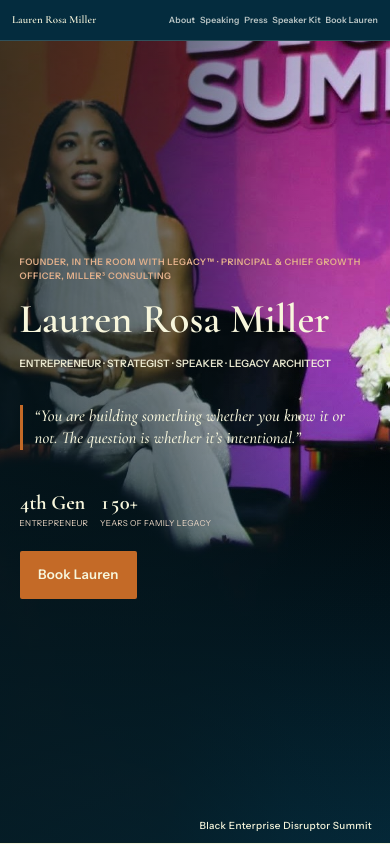
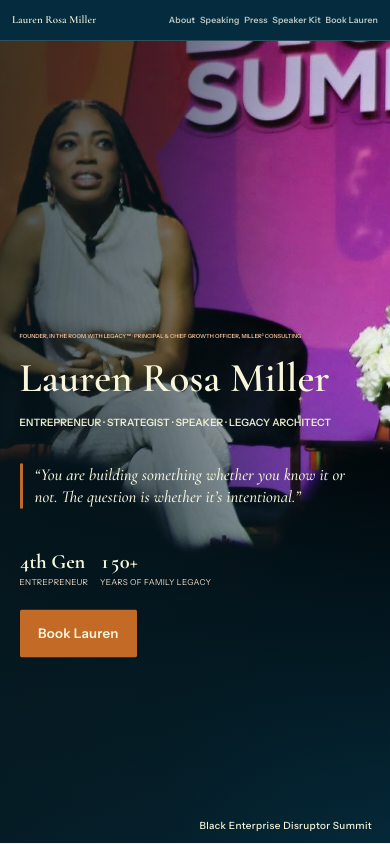
Before and after one commit to bgveluz-ops/laurenbrandpage, a plain HTML site: page index.html in a window 390 px wide. Shown: the top 844 px of the page. Drawn offline with nearby package versions, Linux system fonts and the light colour scheme.

Commit message:
Improve mobile hero layout
Co-authored-by: Copilot <223556219+Copilot@users.noreply.github.com>

```diff
--- a/index.html
+++ b/index.html
@@ -320,11 +320,11 @@
   }
   @media(max-width:900px){
     .hero-copy{width:76%;}
+    .hero-copy .eyebrow{font-size:clamp(.27rem,1.45vw,.56rem);letter-spacing:0;white-space:nowrap;}
   }
   @media(max-width:760px){
     .hero-grid{min-height:560px;}
     .hero-copy{width:100%;max-width:100%;min-width:0;min-height:0;padding:64px 24px 72px;gap:16px;}
-    .hero-copy .eyebrow{font-size:.62rem;white-space:normal;}
     .hero-role{font-size:.72rem;}
     .about-grid{grid-template-columns:1fr;gap:24px;}
     .about-grid > div,.about-aside{min-width:0;}
@@ -356,8 +356,7 @@
   /* Phone portrait: hero fills at least the visible screen below the nav */
   @media(max-width:760px) and (orientation:portrait){
     .hero-grid{min-height:calc(100vh - 42px);min-height:calc(100svh - 42px);}
-    .hero-copy{min-height:calc(100vh - 42px);min-height:calc(100svh - 42px);justify-content:center;gap:clamp(8px,2svh,18px);padding:clamp(16px,4svh,48px) clamp(16px,5vw,28px) clamp(40px,8svh,64px);}
-    .hero-copy .eyebrow{font-size:clamp(.54rem,2.3vw,.66rem);letter-spacing:.06em;}
+    .hero-copy{min-height:calc(100vh - 42px);min-height:calc(100svh - 42px);justify-content:center;gap:clamp(8px,2svh,18px);padding:clamp(16px,4svh,48px) clamp(16px,5vw,28px) clamp(40px,8svh,64px);transform:translateY(clamp(32px,8svh,88px));}
     .hero h1{font-size:clamp(1.9rem,10.5vw,2.8rem);}
     .hero-role{font-size:clamp(.58rem,2.6vw,.72rem);}
     .hero-quote{font-size:clamp(.95rem,4.3vw,1.2rem);padding-left:12px;}
```
